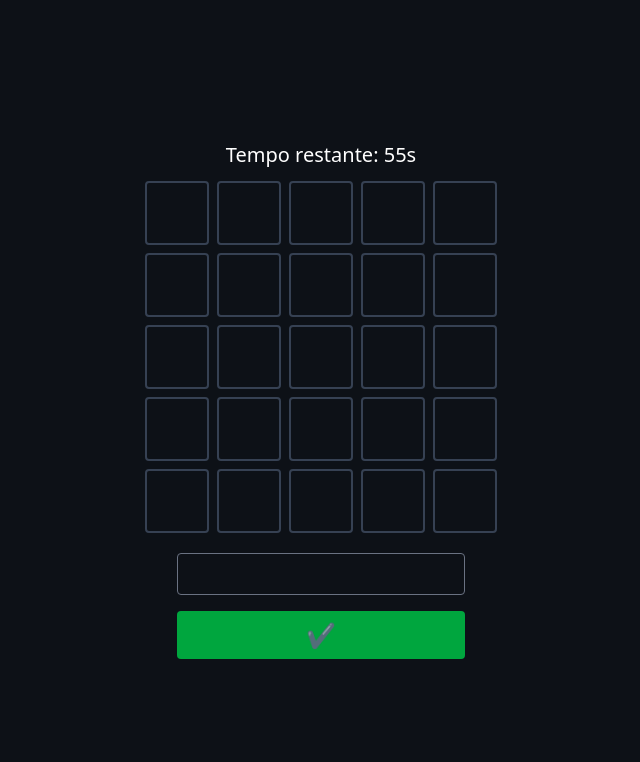
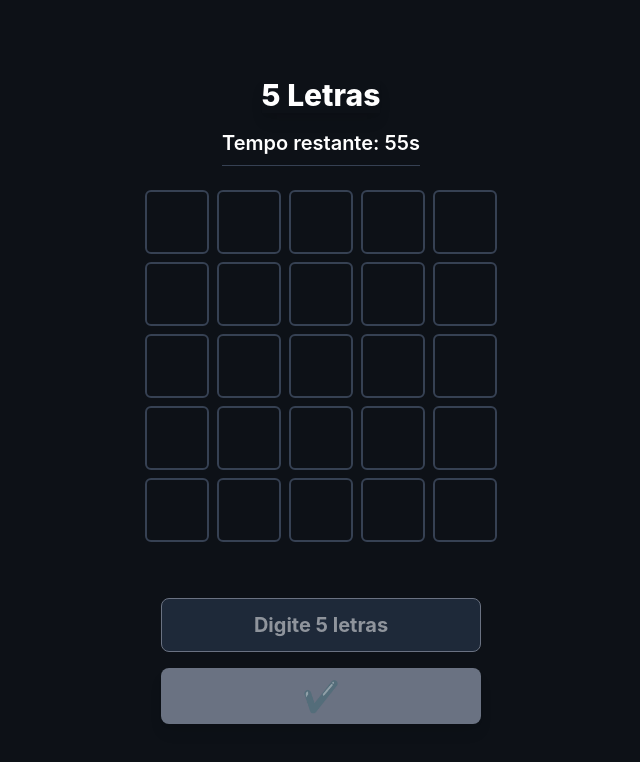
Before and after one commit to RuanEmanuell/iojogas, a React (Vite) app in the folder frontend/: page /game/1 in a window 1280 px wide. Shown: the top 762 px of the page, without its empty margins (319-959 px from the left). Built offline with nearby package versions, Linux system fonts and the light colour scheme; no server answers.

Commit message:
feat: adding room link

```diff
--- a/frontend/src/games/fiveletters/FiveLetters.tsx
+++ b/frontend/src/games/fiveletters/FiveLetters.tsx
@@ -1,6 +1,15 @@
 import { useState, useEffect } from "react";
+
 import { EndGameModal } from "./components/EndGameModal";
-import { getRandomNumber } from "../../utils/getRandomNumber";
+
+const getRandomNumber = (min: number, max: number): number => {
+  return Math.floor(Math.random() * (max - min + 1)) + min;
+};
+
+function sleep(ms: number): Promise<void> {
+  return new Promise(resolve => setTimeout(resolve, ms));
+}
+
 
 const wordArray = [
   "ANDAR", "AGORA", "AVISO", "ANTES", "AREIA",
@@ -31,8 +40,6 @@ export function FiveLetters() {
     () => wordArray[getRandomNumber(0, wordArray.length - 1)]
   );
 
-  console.log(correctWord)
-
   const [timeLeft, setTimeLeft] = useState(60);
   const [score, setScore] = useState(0);
 
@@ -50,39 +57,42 @@ export function FiveLetters() {
   async function testGuess() {
     if (guessWord.length !== 5 || gameState !== 0) return;
 
-    const correctWordArray = correctWord.split("");
-    const guessWordArray = guessWord.split("");
+
+    const currentGuessLetters = guessWord.split("");
+    const mutableCorrectWord = correctWord.split("");
+    const mutableGuessWord = guessWord.split("");
+
     const newGuessArray = guessArray.map(row => [...row]);
     const newGuessWords = guessWords.map(row => [...row]);
 
-    newGuessWords[currentTry] = guessWordArray;
+    newGuessWords[currentTry] = currentGuessLetters;
     setGuessWords(newGuessWords);
 
     for (let i = 0; i < 5; i++) {
-      await sleep(200);
+      await sleep(100);
 
-      if (guessWordArray[i] === correctWordArray[i]) {
+      if (mutableGuessWord[i] === mutableCorrectWord[i]) {
         newGuessArray[currentTry][i] = 1;
-        correctWordArray[i] = null!;
-        guessWordArray[i] = null!;
+        mutableCorrectWord[i] = null!;
+        mutableGuessWord[i] = null!;
       }
     }
 
+
     for (let i = 0; i < 5; i++) {
-      if (!guessWordArray[i]) continue;
+      if (!mutableGuessWord[i]) continue;
 
-      const indexInCorrect = correctWordArray.indexOf(guessWordArray[i]);
+      const indexInCorrect = mutableCorrectWord.indexOf(mutableGuessWord[i]);
       if (indexInCorrect !== -1) {
         newGuessArray[currentTry][i] = 3;
-        correctWordArray[indexInCorrect] = null!;
+        mutableCorrectWord[indexInCorrect] = null!;
       } else {
         newGuessArray[currentTry][i] = 2;
       }
 
       setGuessArray(newGuessArray.map(row => [...row]));
-      await sleep(200);
+      await sleep(100);
     }
-
 
     const isCorrect = guessWord.toUpperCase() === correctWord.toUpperCase();
 
@@ -101,9 +111,6 @@ export function FiveLetters() {
     setGuessWord("");
   }
 
-  function sleep(ms: number) {
-    return new Promise(resolve => setTimeout(resolve, ms));
-  }
 
   function restartGame() {
     setGameState(0);
@@ -115,42 +122,75 @@ export function FiveLetters() {
     setTimeLeft(60);
   }
 
+  const getCellClasses = (cell: number) => {
+    switch (cell) {
+      case 1: return 'bg-green-500 border-white rotate-y-360';
+      case 2: return 'bg-red-500 border-white';
+      case 3: return 'bg-yellow-400 border-white';
+      default: return 'bg-[#0D1117]';
+    }
+  }
+
   return (
-    <div className="bg-[#0D1117] min-h-screen min-w-screen flex flex-col justify-center items-center">
-      <div className="flex flex-col items-center mb-4">
-        <h2 className="text-white text-xl mb-2">Tempo restante: {timeLeft}s</h2>
+    <div className="bg-[#0D1117] min-h-screen min-w-screen flex flex-col justify-center items-center p-4" style={{ fontFamily: 'Inter, sans-serif' }}>
+      <div className="flex flex-col items-center mb-6">
+        <h1 className="text-3xl font-extrabold text-white mb-4 shadow-lg">5 Letras</h1>
+        <h2 className="text-white text-xl mb-6 font-semibold border-b border-gray-700 pb-2">Tempo restante: {timeLeft}s</h2>
+
+        {/* Word Grid */}
+        <div className="space-y-2">
           {guessArray.map((guessRow, rowIndex) => (
-          <div className="flex flex-row" key={rowIndex}>
+            <div className="flex flex-row space-x-2" key={rowIndex}>
               {guessRow.map((cell, cellIndex) => (
                 <div
-                className={`m-1 w-16 h-16 border-gray-700 border-2 rounded-sm transition duration-300 flex justify-center items-center text-white font-bold text-2xl
-${cell === 0
-                    ? 'bg-[#0D1117]'
-                    : cell === 1
-                      ? 'bg-green-500 border-white'
-                      : cell === 2
-                        ? 'bg-red-500 border-white'
-                        : 'bg-yellow-400 border-white'
-                  }`}
+                  className={`
+                    w-16 h-16 border-gray-700 border-2 rounded-md
+                    transition duration-500 ease-in-out transform
+                    flex justify-center items-center text-white font-extrabold text-3xl
+                    ${getCellClasses(cell)}
+                    ${rowIndex === currentTry && guessWords[rowIndex][cellIndex] ? 'animate-pulse' : ''}
+                  `}
                   key={cellIndex}
+                  style={{
+                    animationDelay: `${cellIndex * 0.1}s`,
+                    perspective: '1000px',
+                    transform: cell !== 0 ? 'rotateX(0deg)' : 'rotateX(0deg)',
+                  }}
                 >
-                {guessWords[rowIndex][cellIndex] || ''}
+                  {guessWords[rowIndex][cellIndex] || (
+                    rowIndex === currentTry ? guessWord[cellIndex] || '' : ''
+                  )}
                 </div>
               ))}
             </div>
           ))}
         </div>
+      </div>
 
-      <div className="flex flex-col items-center">
+      {/* Input and Submit */}
+      <div className="flex flex-col items-center mt-8">
         <input
-          className="bg-transparent border border-gray-500 rounded-sm w-72 text-white font-bold text-center p-2 mb-4 focus:outline-none focus:border-green-400"
+          className="bg-gray-800 border border-gray-500 rounded-lg w-80 text-white font-bold text-center p-3 mb-4 focus:outline-none focus:border-green-400 text-xl"
           value={guessWord}
           onChange={(e: any) => setGuessWord(e.currentTarget.value.toUpperCase())}
           maxLength={5}
+          disabled={gameState !== 0}
+          placeholder="Digite 5 letras"
+          onKeyDown={(e) => {
+            if (e.key === 'Enter' && guessWord.length === 5) {
+              testGuess();
+            }
+          }}
         />
         <button
-          className="bg-green-600 hover:bg-green-700 w-72 h-12 rounded-sm text-2xl text-white font-bold transition-all cursor-pointer"
+          className={`
+            w-80 h-14 rounded-lg text-3xl text-white font-bold transition-all shadow-lg
+            ${guessWord.length === 5 && gameState === 0
+              ? 'bg-green-600 hover:bg-green-700 cursor-pointer'
+              : 'bg-gray-500 cursor-not-allowed'}
+          `}
           onClick={testGuess}
+          disabled={guessWord.length !== 5 || gameState !== 0}
         >
           ✔️
         </button>
--- a/frontend/src/lobby/Lobby.tsx
+++ b/frontend/src/lobby/Lobby.tsx
@@ -13,6 +13,7 @@ export function Lobby() {
     const [userName, setUserName] = useState<string>(initialName);
     const [hasName, setHasName] = useState<boolean>(!!initialName);
     const [currentPlayers, setCurrentPlayers] = useState<string[]>([]);
+    const [copied, setCopied] = useState(false);
 
     const joinedRef = useRef(false);
 
@@ -20,31 +21,34 @@ export function Lobby() {
         if (!socket || !roomName || !userName) return;
         setHasName(true);
 
-        // só entra se ainda não entrou
         if (!joinedRef.current) {
             socket.emit("joinRoom", roomName, userName);
             joinedRef.current = true;
         }
     }
 
+    function copyLink() {
+        const url = `${window.location.origin}/lobby/${roomName}`;
+        navigator.clipboard.writeText(url).then(() => {
+            setCopied(true);
+            setTimeout(() => setCopied(false), 2000); // volta para "copiar" depois de 2s
+        });
+    }
+
     useEffect(() => {
         if (!socket || !roomName) return;
 
-        // entra automaticamente apenas se tem initialName e ainda não entrou
         if (initialName && !joinedRef.current) {
             setHasName(true);
             socket.emit("joinRoom", roomName, initialName);
             joinedRef.current = true;
         }
 
-        const handleCurrentPlayers = (players: string[]) => {
-            setCurrentPlayers(players);
-        };
+        const handleCurrentPlayers = (players: string[]) => setCurrentPlayers(players);
 
         const handlePlayerJoined = (data: { userName: string }) => {
             setCurrentPlayers(prev => prev.includes(data.userName) ? prev : [...prev, data.userName]);
         };
-
 
         socket.on("currentPlayers", handleCurrentPlayers);
         socket.on("playerJoined", handlePlayerJoined);
@@ -54,7 +58,6 @@ export function Lobby() {
             socket.off("playerJoined", handlePlayerJoined);
         };
     }, [socket, roomName, initialName]);
-
 
     if (!hasName) {
         return (
@@ -80,6 +83,12 @@ export function Lobby() {
     return (
         <div className="flex flex-col justify-center items-center h-screen bg-gray-900 text-white">
             <h1 className="text-4xl mb-4">Sala: {roomName}</h1>
+            <button
+                className="mb-4 px-4 py-2 bg-blue-600 rounded-md hover:bg-blue-700"
+                onClick={copyLink}
+            >
+                {copied ? "Link copiado!" : "Copiar link da sala"}
+            </button>
             <h2 className="text-2xl mb-2">Jogadores:</h2>
             {currentPlayers.map((player, idx) => (
                 <h3 key={idx}>
```
Lines whose indentation alone changed are shown as unchanged.
